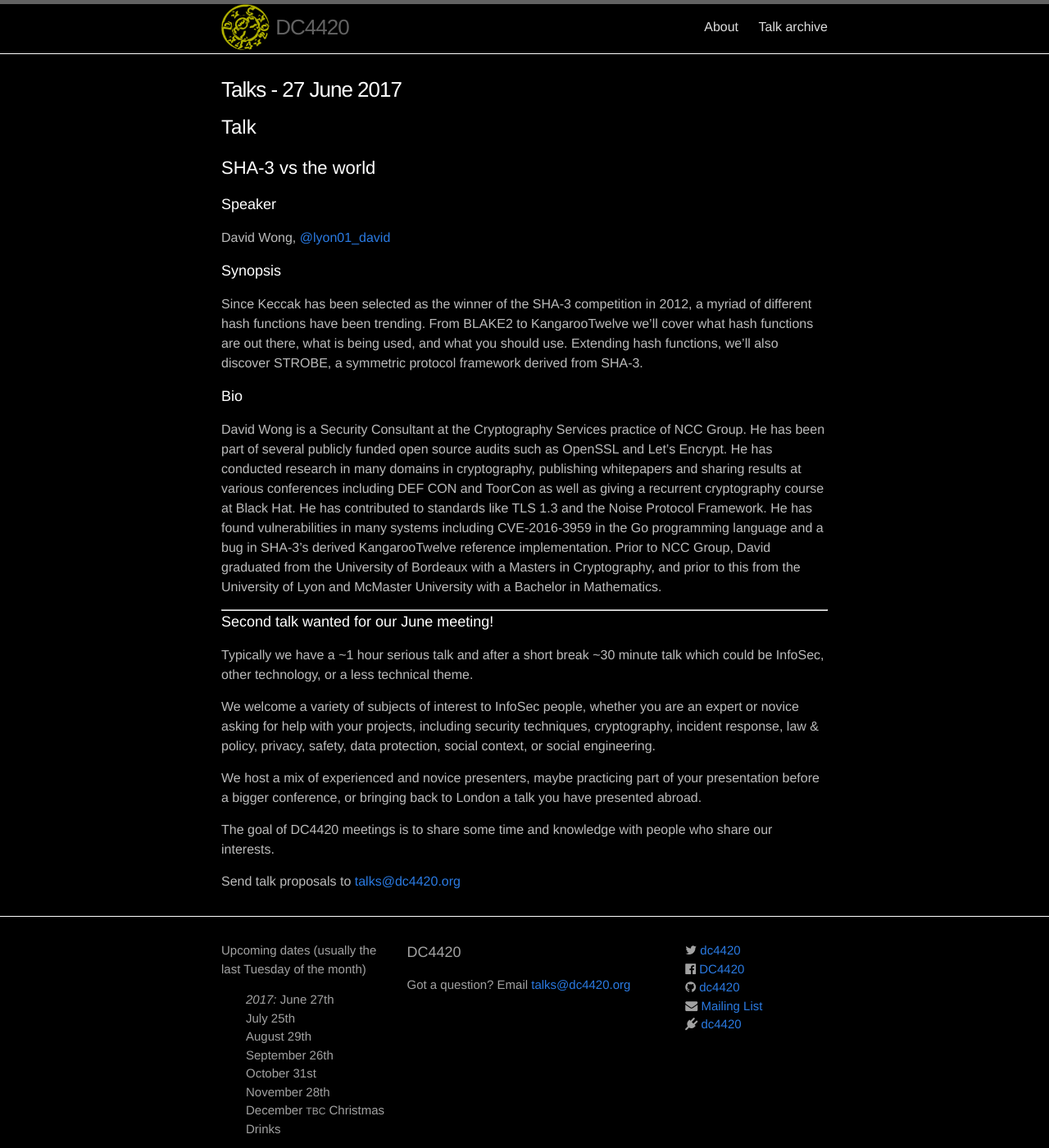
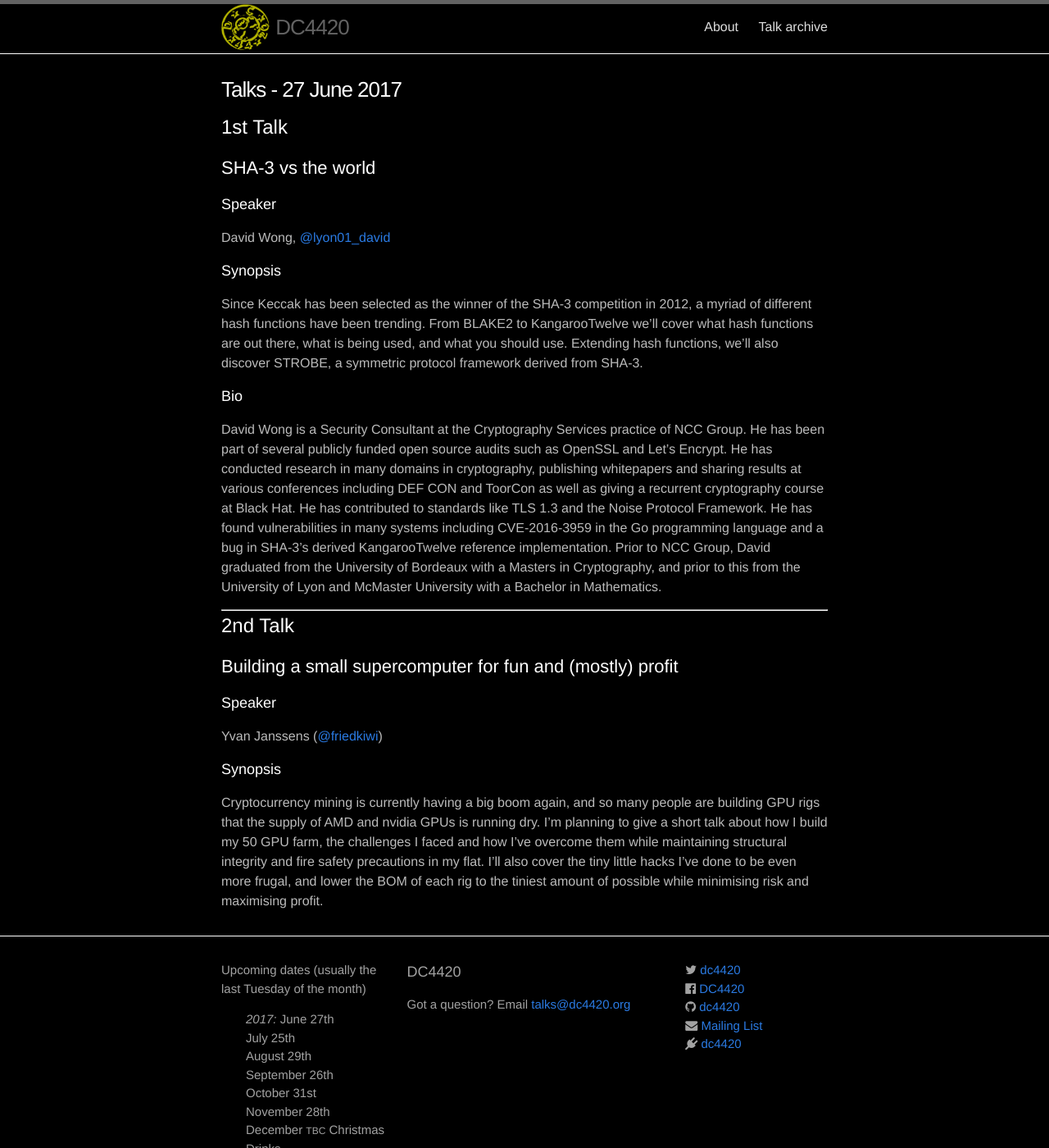
Before and after one commit to dc4420/website, a Jekyll site: the page built from _posts/2017-06-27-talks.markdown, in a window 1280 px wide and 1400 px high. Shown: the whole window at 82% size. Built offline with Jekyll 4.4.1, drawn with Linux system fonts in a browser that asks for light colours; nearby versions of some CDN libraries.

Commit message:
2nd talk - Yvan's supercomputer centre

```diff
--- a/_posts/2017-06-27-talks.markdown
+++ b/_posts/2017-06-27-talks.markdown
@@ -1,11 +1,11 @@
 ---
 layout: post
 title:
-pubdate: 2017-06-20 11:00:00
+pubdate: 2017-06-20 21:00:00
 categories: talk
 ---
 
-# Talk
+# 1st Talk
 
 ## SHA-3 vs the world
 
@@ -23,14 +23,14 @@ David Wong is a Security Consultant at the Cryptography Services practice of NCC
 
 <hr>
 
-### Second talk wanted for our June meeting!
+# 2nd Talk
 
-Typically we have a ~1 hour serious talk and after a short break ~30 minute talk which could be InfoSec, other technology, or a less technical theme.
+## Building a small supercomputer for fun and (mostly) profit
 
-We welcome a variety of subjects of interest to InfoSec people, whether you are an expert or novice asking for help with your projects, including security techniques, cryptography, incident response, law & policy, privacy, safety, data protection, social context, or social engineering.
+### Speaker
 
-We host a mix of experienced and novice presenters, maybe practicing part of your presentation before a bigger conference, or bringing back to London a talk you have presented abroad.
+Yvan Janssens ([@friedkiwi](https://twitter.com/friedkiwi))
 
-The goal of DC4420 meetings is to share some time and knowledge with people who share our interests.
+### Synopsis
 
-Send talk proposals to <a href="mailto:{{ site.email }}">{{ site.email }}</a>
+Cryptocurrency mining is currently having a big boom again, and so many people are building GPU rigs that the supply of AMD and nvidia GPUs is running dry. I'm planning to give a short talk about how I build my 50 GPU farm, the challenges I faced and how I've overcome them while maintaining structural integrity and fire safety precautions in my flat. I'll also cover the tiny little hacks I've done to be even more frugal, and lower the BOM of each rig to the tiniest amount of possible while minimising risk and maximising profit.
```
